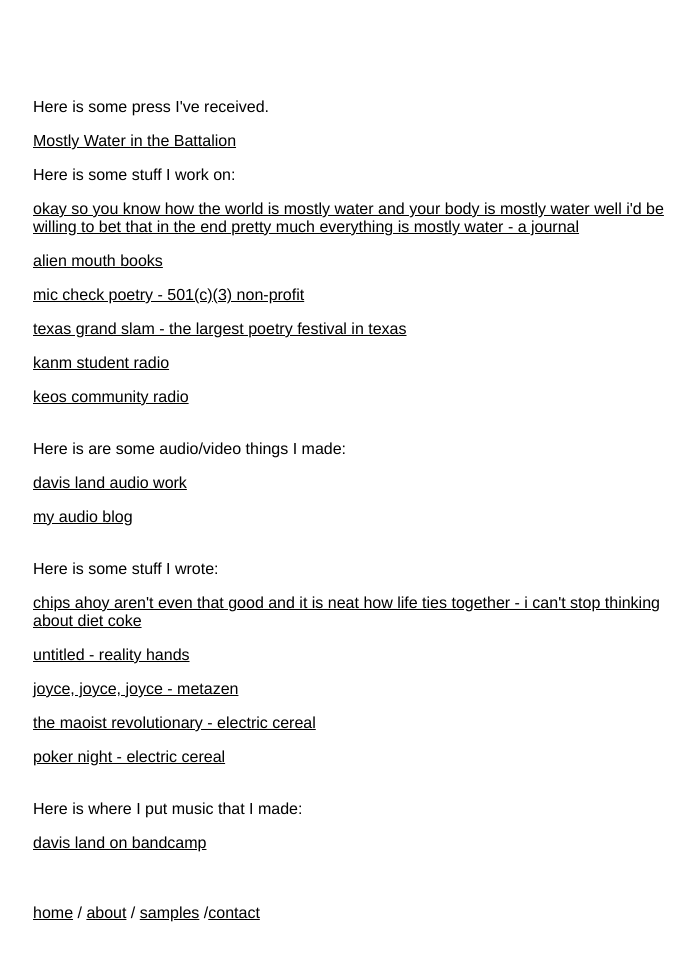
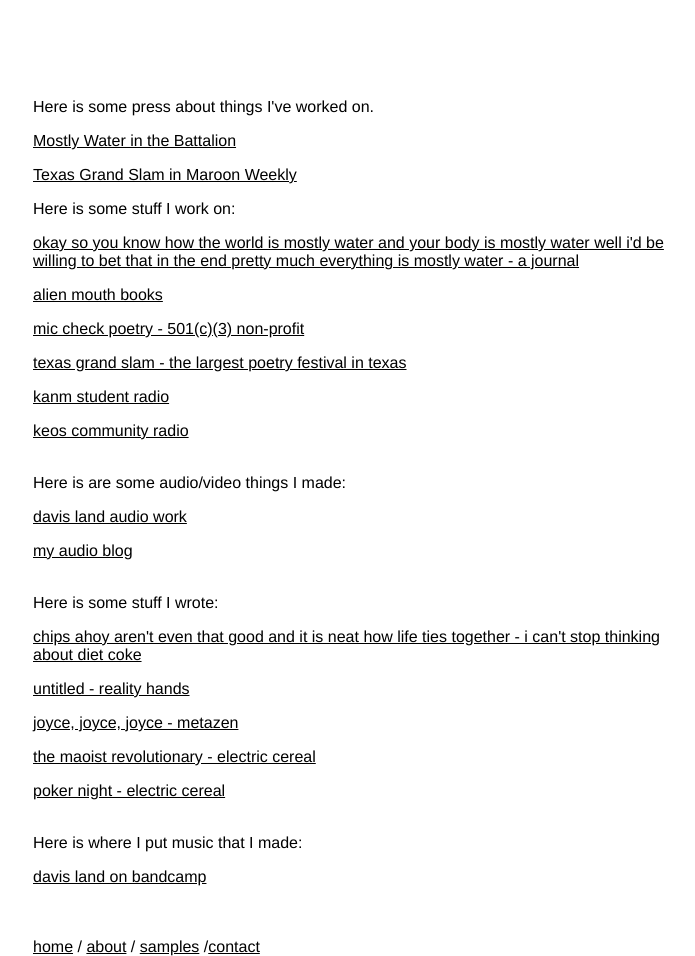
Before and after one commit to davisland/davisland.github.io, a Jekyll site: the page links.html, which Jekyll copies as it is, in a window 1280 px wide. Shown: the whole page, without its empty margins (291-986 px from the left). Built offline with Jekyll 4.4.1, drawn with Linux system fonts in a browser that asks for light colours; before the commit the page ends 922 px from its top, so only the background shows below that.

Commit message:
updated links

```diff
--- a/links.html
+++ b/links.html
@@ -11,8 +11,9 @@
 
         </br></br></br></br></br>
 
-        Here is some press I've received.
-        <p><a href="http://www.thebatt.com/news/view.php/860432/Lit-journal-goes-beyond-tradition">Mostly Water in the Battalion</a></p>
+        Here is some press about things I've worked on.
+        <p><a href="http://www.thebatt.com/life-arts/lit-journal-goes-beyond-tradition/article_d84ffa27-d986-5013-a07d-d1aed3811de7.html">Mostly Water in the Battalion</a></p>
+        <p><a href="http://maroonweekly.com/texas-grand-slam-poetry-festival-2">Texas Grand Slam in Maroon Weekly</a></p>
 
         Here is some stuff I work on:
         <p><a href="http://intheendprettymucheverythingismostlywater.com">okay so you know how the world is mostly water and your body is mostly water well i'd be willing to bet that in the end pretty much everything is mostly water - a journal </a></p>
```
